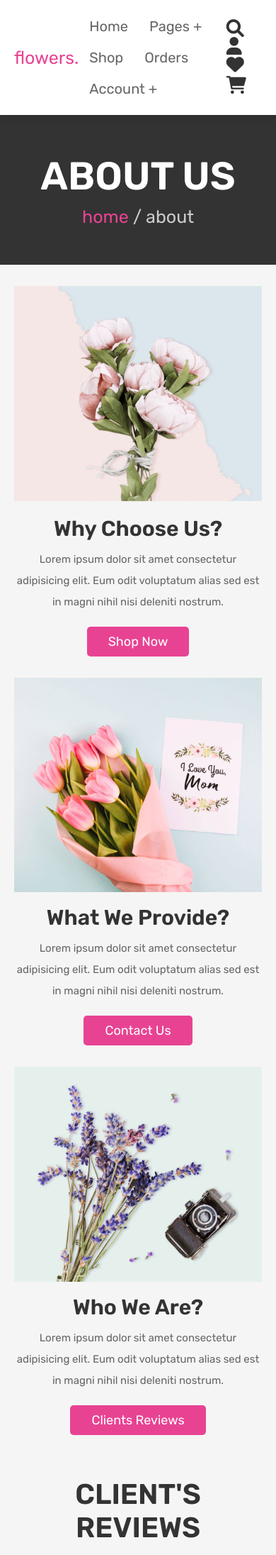
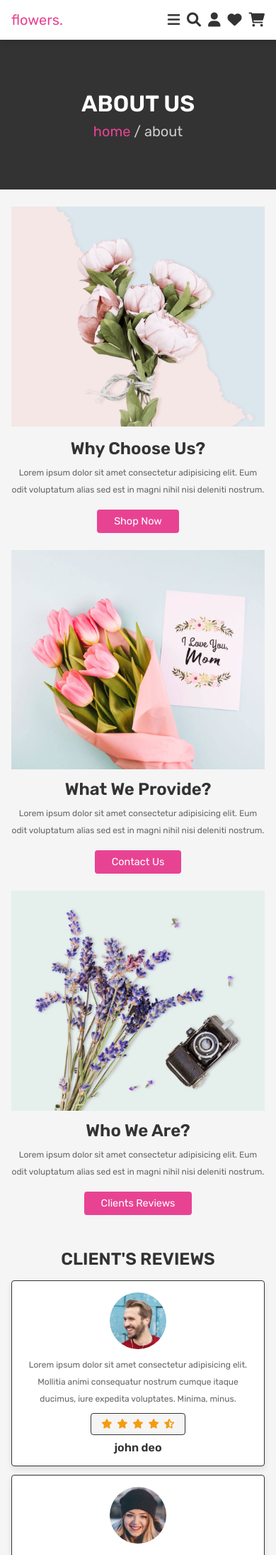
Before and after one commit to Lanarus/flower-shop, a PHP site: page /about.php in a window 390 px wide. Shown: the top 2191 px of the page at 71% size. Run offline with PHP 8.4, Linux system fonts and the light colour scheme.

Commit message:
media queries

```diff
--- a/css/style1.css
+++ b/css/style1.css
@@ -951,12 +951,6 @@ html{
    color:var(--light-color);
 }
 
-
-
-
-
-
-
 .placed-orders .box-container{
    max-width: 1200px;
    margin:0 auto;
@@ -985,10 +979,6 @@ html{
 .placed-orders .box-container .box p span{
    color:var(--pink);
 }
-
-
-
-
 
 
  .footer{
@@ -1042,3 +1032,74 @@ html{
  .footer .credit span{
     color:var(--pink);
  }
+
+ /* media queries  */
+
+@media (max-width:991px){
+
+   html{
+      font-size: 55%;
+   }
+
+}
+
+@media (max-width:768px){
+
+   #menu-btn{
+      display: inline-block;
+   }
+
+   .header .flex{
+      padding:2rem;
+   }
+
+   .header .flex .navbar{
+      position: absolute;
+      top:99%; left:0; right:0;
+      background-color: var(--white);
+      border-top: var(--border);
+      border-bottom: var(--border);
+      clip-path: polygon(0 0, 100% 0, 100% 0, 0 0);
+   }
+
+   .header .flex .navbar.active{
+      clip-path: polygon(0 0, 100% 0, 100% 100%, 0 100%);
+   }
+
+   .header .flex .navbar ul li{
+      width: 100%;
+      padding:.5rem;
+   }
+
+   .header .flex .navbar ul li ul{
+      position: static;
+      width: 100%;
+      animation: none;
+      background-color: var(--light-bg);
+   }
+
+   .header .flex .navbar ul li ul li{
+      padding-left: 2rem;
+   }
+
+   .home .content h3{
+      font-size: 3.5rem;
+   }
+
+}
+
+@media (max-width:450px){
+
+   html{
+      font-size: 50%;
+   }
+
+   .heading h3{
+      font-size: 4rem;
+   }
+
+   .title{
+      font-size: 3rem;
+   }
+
+}
```
